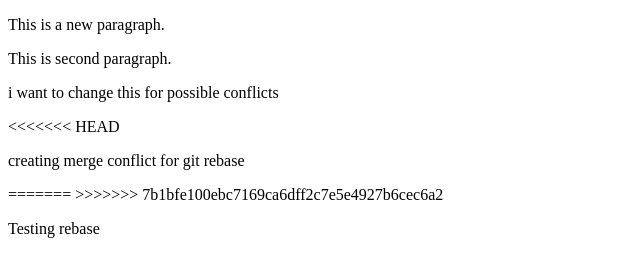
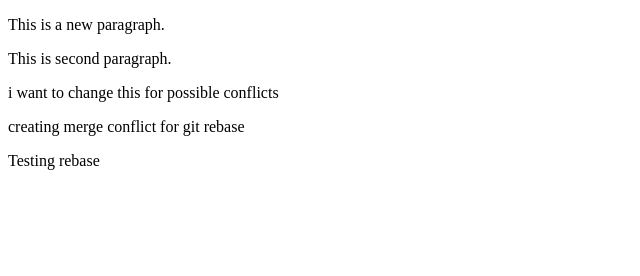
Before and after one commit to pol-dev-shinroo/git-practice, a plain HTML site: page index.html in a window 1280 px wide. Shown: the whole page, without its empty margins (0-640 px from the left). Drawn offline with Linux system fonts and the light colour scheme.

Commit message:
merge conflict resolved

```diff
--- a/index.html
+++ b/index.html
@@ -10,10 +10,7 @@
         <p>This is a new paragraph.</p>
         <p>This is second paragraph.</p>
         <p>i want to change this for possible conflicts</p>
-<<<<<<< HEAD
         <p>creating merge conflict for git rebase</p>
-=======
->>>>>>> 7b1bfe100ebc7169ca6dff2c7e5e4927b6cec6a2
         <p>Testing rebase</p>
     </body>
 </html>
```
